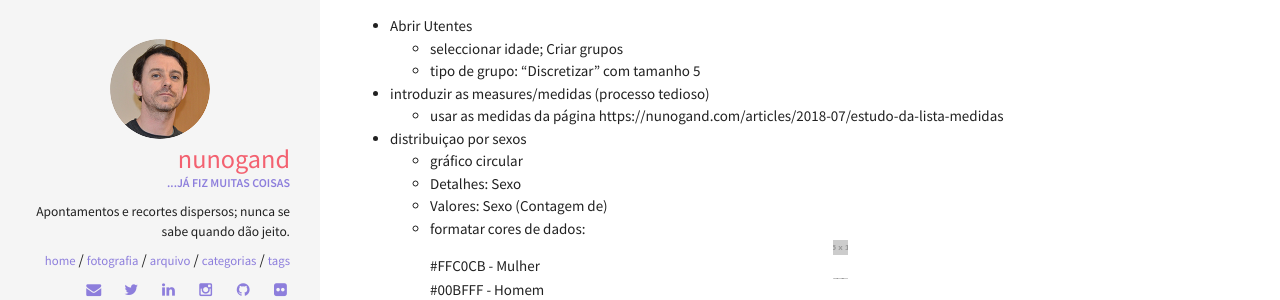
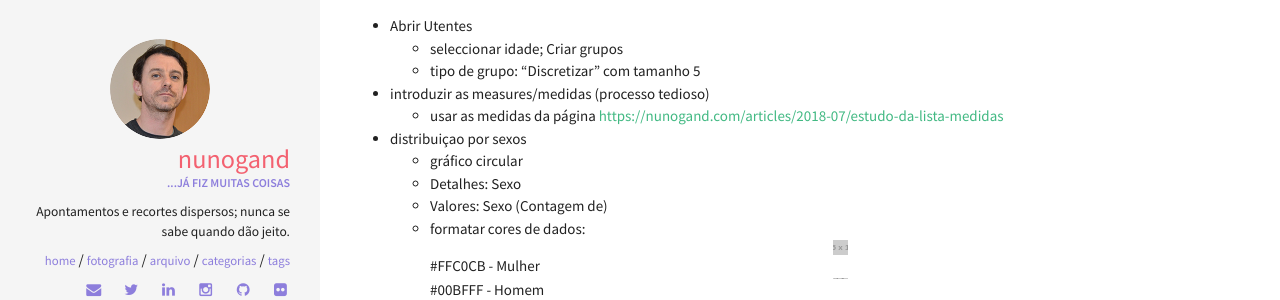
Before and after one commit to nunogand/old_site, a Jekyll site: the page built from _posts/2018-07-03-estudo-da-lista-3.md, in a window 1280 px wide. Shown: the part 994-1294 px from the top of the page. Built offline with Jekyll 4.4.1, drawn with Linux system fonts in a browser that asks for light colours; nearby versions of some CDN libraries; part of the change alters nothing that is shown.

```diff
--- a/_posts/2018-07-03-estudo-da-lista-3.md
+++ b/_posts/2018-07-03-estudo-da-lista-3.md
@@ -29,7 +29,7 @@ Na interface principal do PowerBI:
 
 
 * introduzir as measures/medidas (processo tedioso)
-  * usar as medidas da página https://nunogand.com/articles/2018-07/estudo-da-lista-medidas
+  * usar as medidas da página [https://nunogand.com/articles/2018-07/estudo-da-lista-medidas](https://nunogand.com/articles/2018-07/estudo-da-lista-medidas)
 
 
 * distribuiçao por sexos
```
